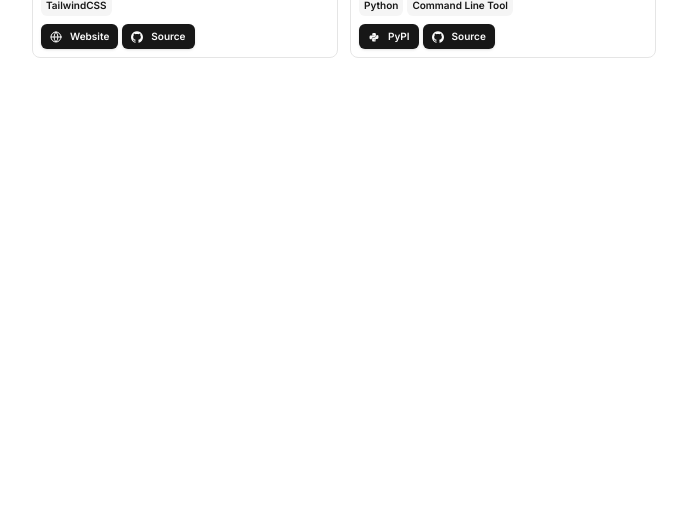
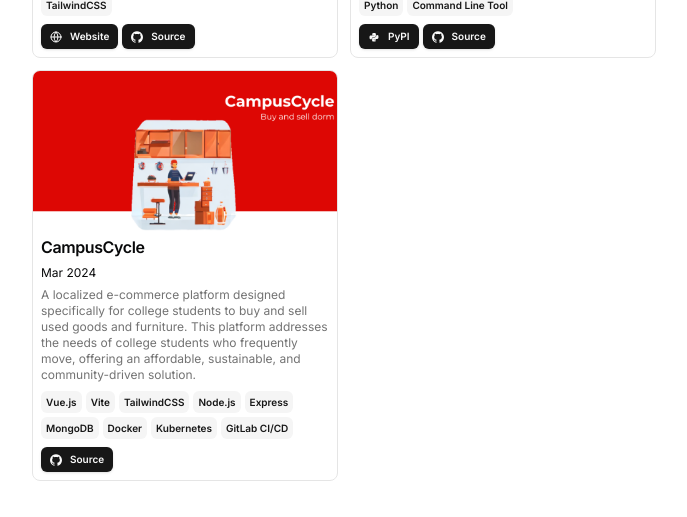
Before and after one commit to zebangeth/zebang-eth, a Next.js app: page / in a window 1280 px wide. Shown: the part 2161-2678 px from the top of the page, without its empty margins (296-983 px from the left). Before the commit the page ends 2369 px from the top, so only its background shows below. Built offline with nearby package versions, Linux system fonts and the light colour scheme.

Commit message:
Add CampusCycle project

```diff
--- a/src/data/resume.tsx
+++ b/src/data/resume.tsx
@@ -244,6 +244,34 @@ export const DATA = {
       image: "",
       video: "https://cdn.llm.report/openai-demo.mp4",
     },
+    {
+      title: "CampusCycle",
+      href: "https://github.com/zebangeth/CampusCycle",
+      dates: "Mar 2024",
+      active: true,
+      description:
+        "A localized e-commerce platform designed specifically for college students to buy and sell used goods and furniture. This platform addresses the needs of college students who frequently move, offering an affordable, sustainable, and community-driven solution.",
+      technologies: [
+        "Vue.js",
+        "Vite",
+        "TailwindCSS",
+        "Node.js",
+        "Express",
+        "MongoDB",
+        "Docker",
+        "Kubernetes",
+        "GitLab CI/CD",
+      ],
+      links: [
+        {
+          type: "Source",
+          href: "https://github.com/zebangeth/CampusCycle",
+          icon: <Icons.github className="size-3" />,
+        },
+      ],
+      image: "/campus_cycle.png",
+      video: "",
+    },
   ],
   hackathons: [
     //   {
```
Also changed, not shown: public/campus_cycle.png (added).
